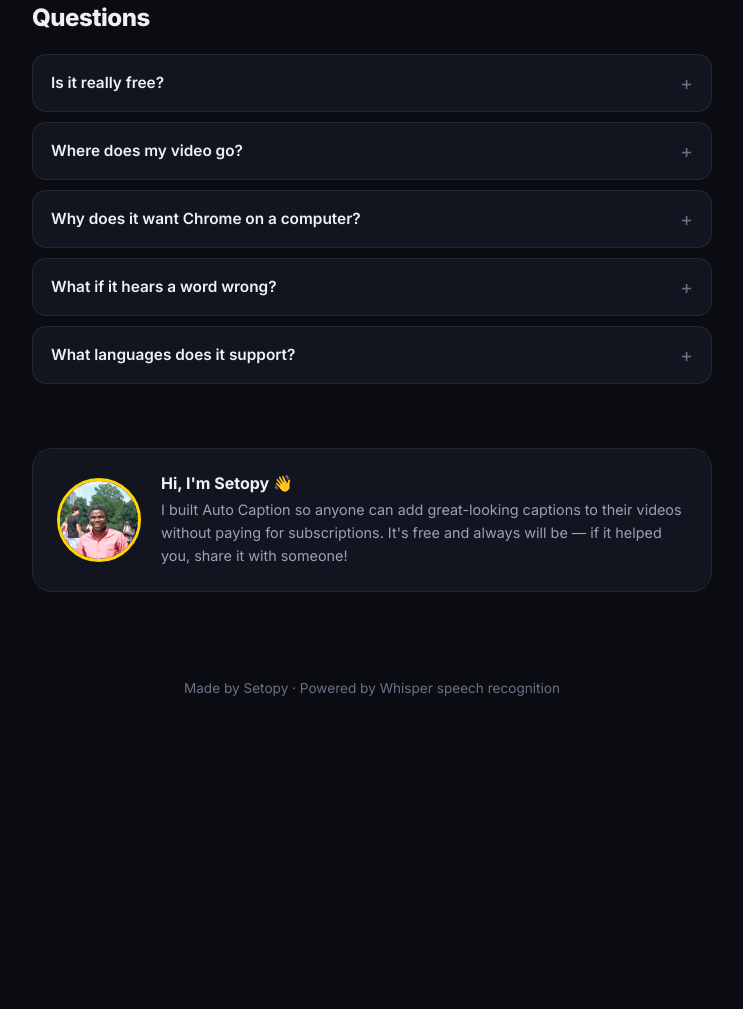
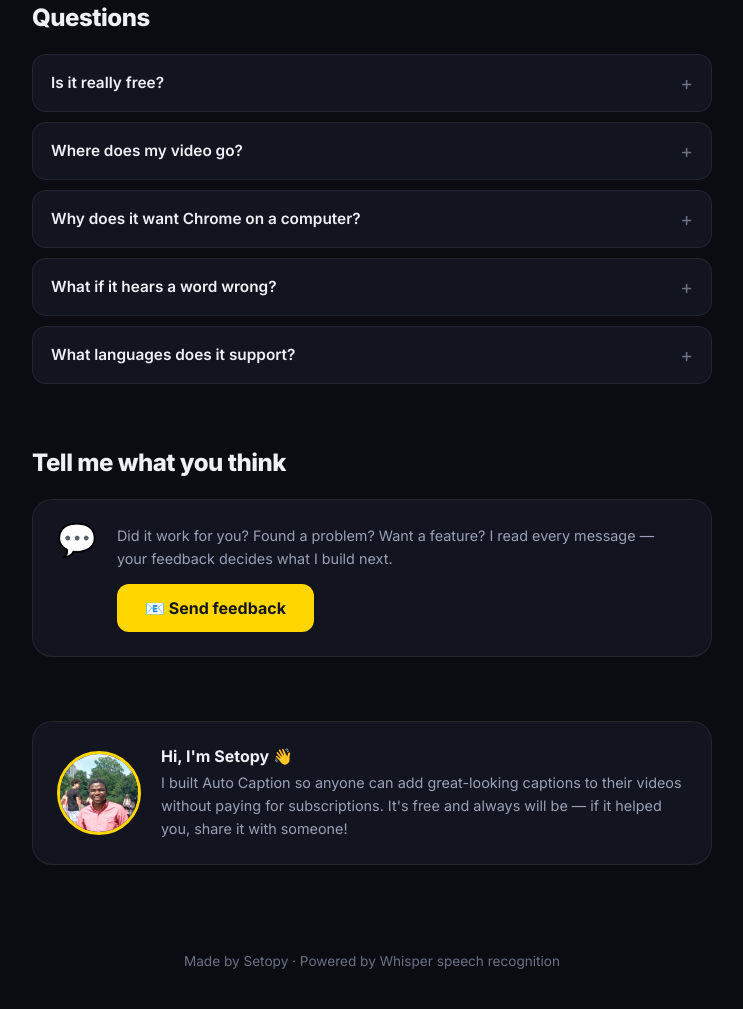
Before and after one commit to Setopy/AutoCaption, a plain HTML site: page docs/index.html in a window 1280 px wide. Shown: the part 1185-2194 px from the top of the page, without its empty margins (268-1011 px from the left). Before the commit the page ends 1921 px from the top, so only its background shows below. Drawn offline with Linux system fonts and the light colour scheme.

Commit message:
Add visitor counter and feedback button

```diff
--- a/docs/index.html
+++ b/docs/index.html
@@ -245,6 +245,18 @@
   </section>
 
   <section>
+    <h2>Tell me what you think</h2>
+    <div class="maker" style="align-items:flex-start">
+      <div style="font-size:2rem; line-height:1">💬</div>
+      <div>
+        <div class="d" style="margin-bottom:14px">Did it work for you? Found a problem? Want a feature?
+        I read every message — your feedback decides what I build next.</div>
+        <a class="btn" style="margin-top:0" href="mailto:seyitope@citedi.mx?subject=Auto%20Caption%20feedback">📧 Send feedback</a>
+      </div>
+    </div>
+  </section>
+
+  <section>
     <div class="maker">
       <img src="me.jpg" alt="Setopy, the maker of Auto Caption">
       <div>
@@ -486,11 +498,13 @@
     dl.href = outUrl; dl.download = `${stem} (captioned).${ext}`;
     dl.classList.remove("hidden");
     $("again").classList.remove("hidden");
+    if (window.goatcounter) goatcounter.count({ path: "video-captioned", title: "Video captioned", event: true });
   } catch (err) {
     console.error(err);
     fail("Something went wrong: " + (err.message || err) + " — try Chrome on a computer, or use the free Mac app linked below.");
   }
 };
 </script>
+<script data-goatcounter="https://setopy.goatcounter.com/count" async src="https://gc.zgo.at/count.js"></script>
 </body>
 </html>
```
